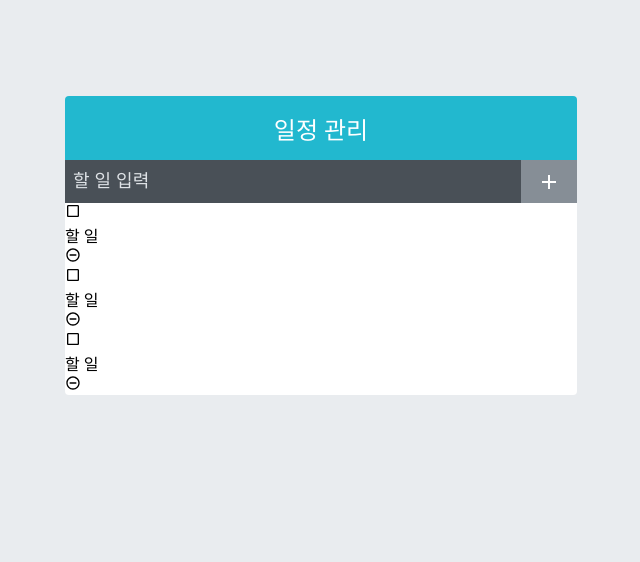
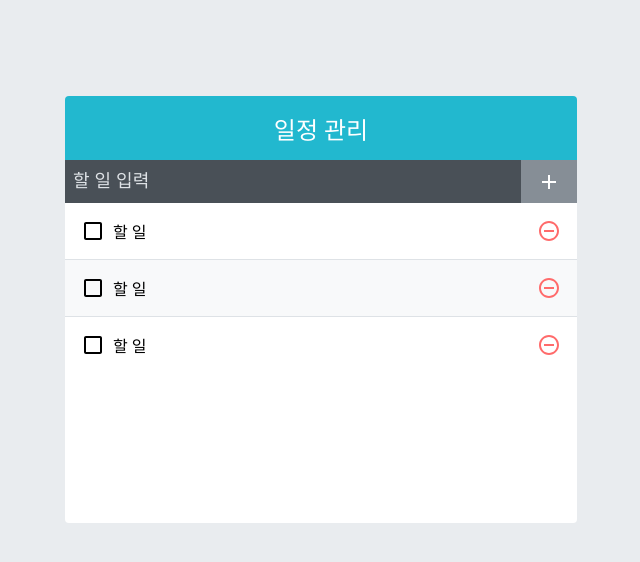
Before and after one commit to donghyuk-yoo/todo-app, a React (Create React App) app: page / in a window 1280 px wide. Shown: the top 562 px of the page, without its empty margins (319-959 px from the left). Built offline with nearby package versions, Linux system fonts and the light colour scheme.

Commit message:
TodoList TodoListItem style

```diff
--- a/src/components/TodoList.scss
+++ b/src/components/TodoList.scss
@@ -0,0 +1,5 @@
+.TodoList {
+  min-height: 320px;
+  max-height: 513px;
+  overflow-y: auto;
+}
--- a/src/components/TodoListItem.scss
+++ b/src/components/TodoListItem.scss
@@ -0,0 +1,47 @@
+.TodoListItem {
+  padding: 1rem;
+  display: flex;
+  align-items: center;
+  // 짝수번  다른 스타일
+  &:nth-child(even) {
+    background: #f8f9fa;
+  }
+  .checkbox {
+    cursor: pointer;
+    flex: 1;
+    display: flex;
+    align-items: center;
+    svg {
+      // 아이콘
+      font-size: 1.5rem;
+    }
+    .text {
+      margin-left: 0.5rem;
+      flex: 1;
+    }
+    // 체크되었을 때 보여줄 스타일
+    &.checked {
+      svg {
+        color: #22b8cf;
+      }
+      .text {
+        color: #adb5bd;
+      }
+    }
+  }
+  .remove {
+    display: flex;
+    align-items: center;
+    font-size: 1.5rem;
+    color: #ff6b6b;
+    cursor: pointer;
+    &:hover {
+      color: #ff8787;
+    }
+  }
+
+  // 엘리먼트 사이사이에 테두리 넣어 줌
+  & + & {
+    border-top: 1px solid #dee2e6;
+  }
+}
```
